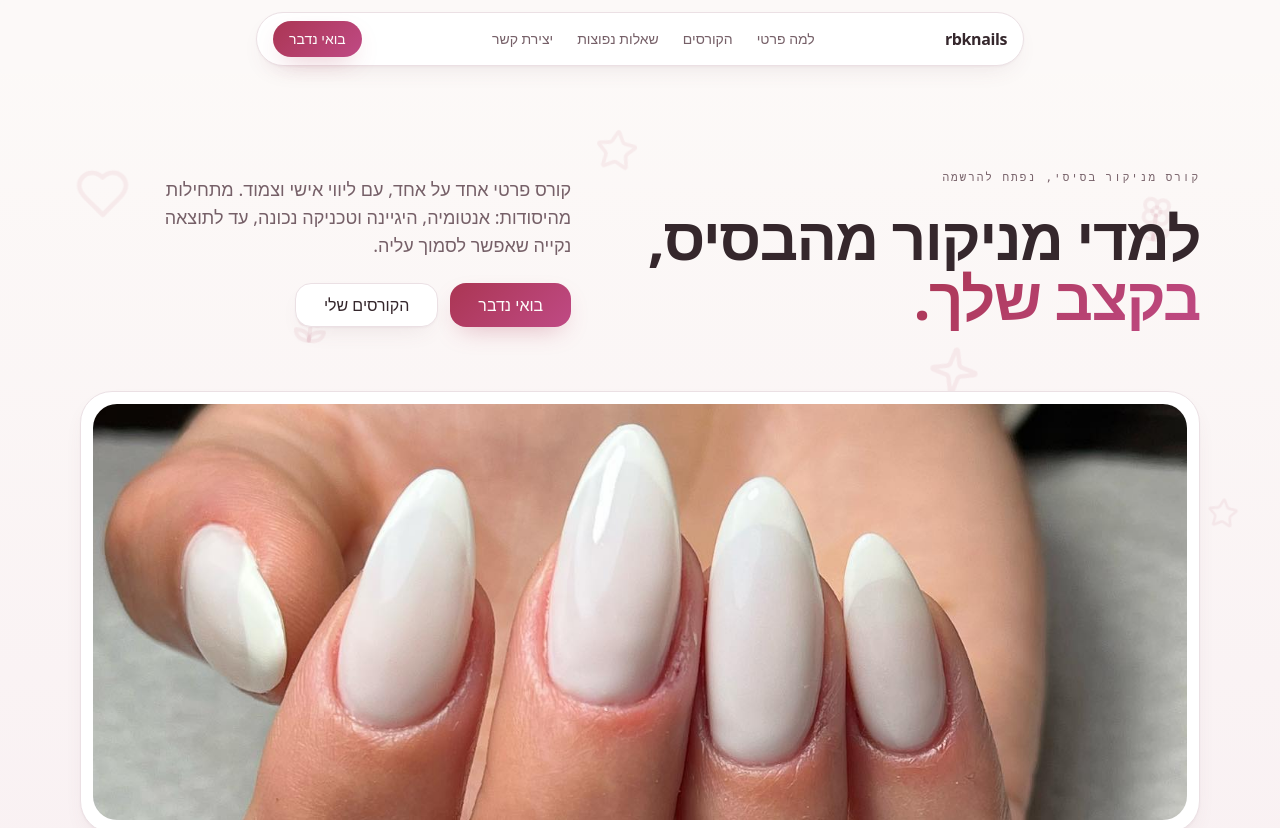
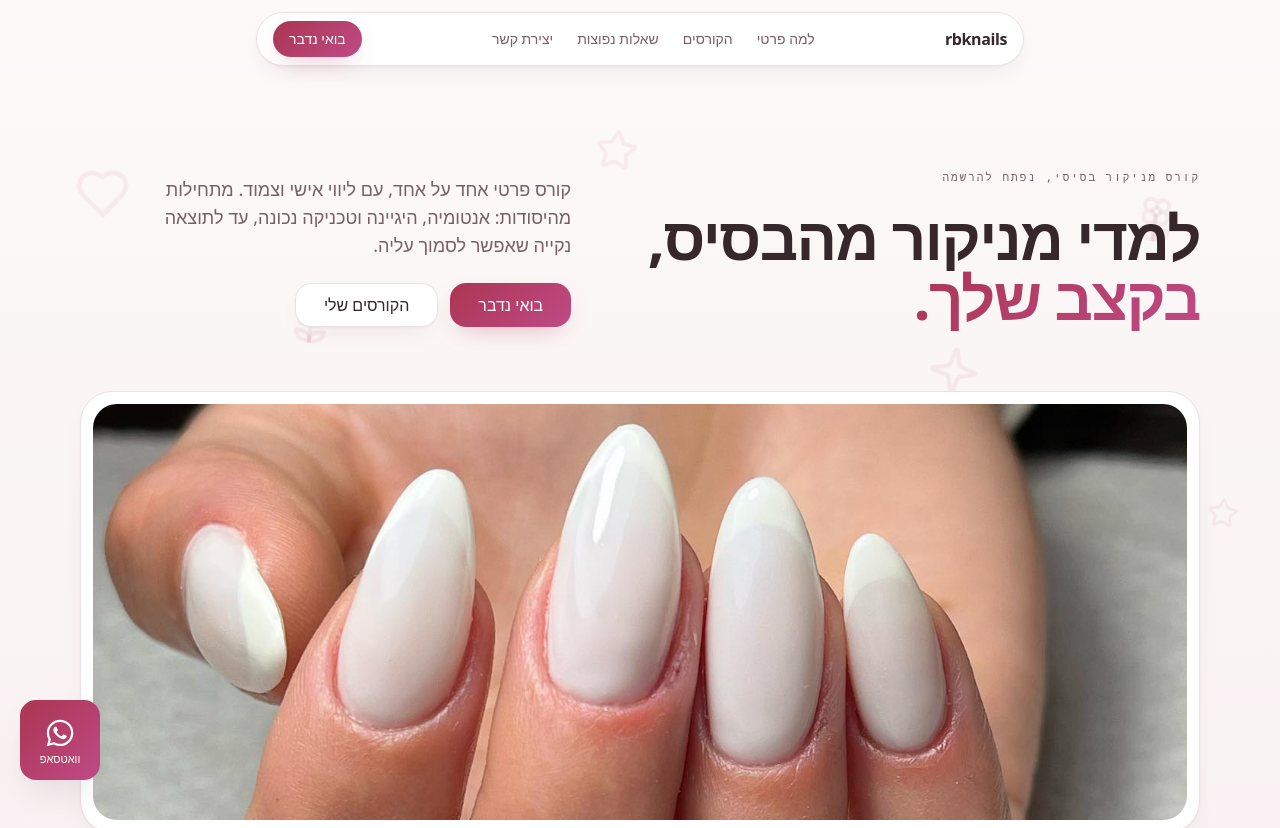
Before and after one commit to mendidou/modern-course-launch, a React (Vite) app: page / in a window 1280 px wide. Shown: the top 828 px of the page. Built offline with nearby package versions, Linux system fonts and the light colour scheme; the HTML template or start-up script is replaced by a standard one.

Commit message:
Set the WhatsApp number so the sticky button renders

```diff
--- a/src/data/contact.ts
+++ b/src/data/contact.ts
@@ -1,11 +1,9 @@
 /**
  * WhatsApp number in international format, digits only, no + and no leading zero.
- * An Israeli 05X-XXX-XXXX becomes 9725XXXXXXXX.
- *
- * Left empty on purpose: the sticky button does not render until this is set,
- * so the site never ships a link to a wrong number.
+ * 054-581-7707 becomes 972545817707. The sticky button does not render if this
+ * is empty, so the site never ships a link to a wrong number.
  */
-export const WHATSAPP_NUMBER = "";
+export const WHATSAPP_NUMBER = "972545817707";
 
 export const WHATSAPP_MESSAGE =
   "היי! הגעתי מהאתר ואשמח לשמוע פרטים על קורס המניקור הבסיסי";
```
